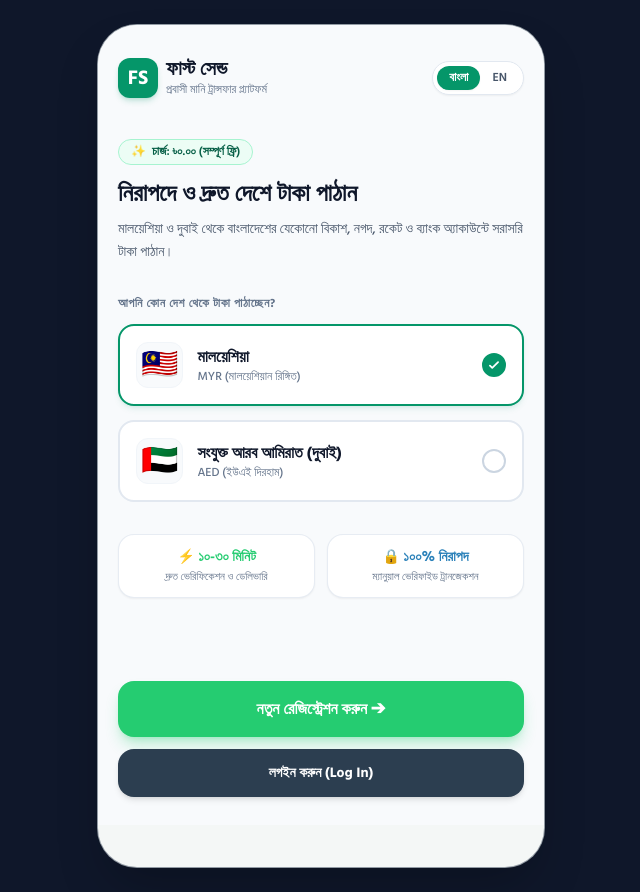
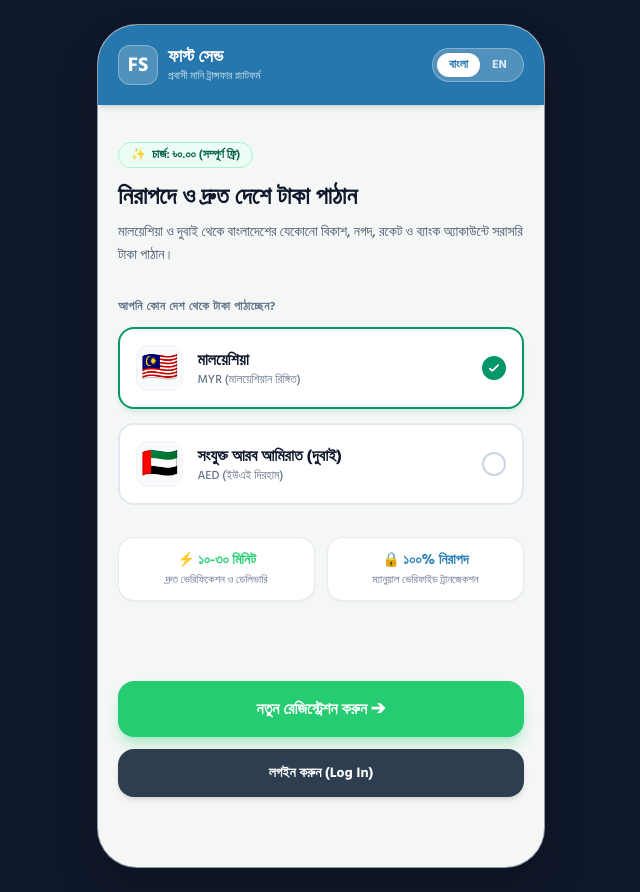
Before and after one commit to shantobfm-create/fast-send, a React (Vite) app in the folder hybrid-app/: page / in a window 1280 px wide. Shown: the whole page, without its empty margins (319-959 px from the left). Built offline with nearby package versions, Linux system fonts and the light colour scheme; no server answers.

Commit message:
Fast Send Full Platform Release (Docker, Backend, App, Admin)

```diff
--- a/hybrid-app/public/sw.js
+++ b/hybrid-app/public/sw.js
@@ -1,5 +1,5 @@
 // Fast Send Service Worker
-const CACHE_NAME = 'fast-send-cache-v1';
+const CACHE_NAME = 'fast-send-cache-v2';
 
 self.addEventListener('install', (event) => {
   self.skipWaiting();
--- a/hybrid-app/src/pages/OnboardingScreen.jsx
+++ b/hybrid-app/src/pages/OnboardingScreen.jsx
@@ -15,48 +15,51 @@
   };
 
   return (
-    <div className="min-h-screen bg-slate-50 flex flex-col justify-between p-5 max-w-md mx-auto">
-      {/* Top Header / Brand & Language Toggle */}
-      <div>
-        <div className="flex items-center justify-between pt-3 pb-6">
-          <div className="flex items-center space-x-2">
-            <div className="w-10 h-10 rounded-xl bg-emerald-600 flex items-center justify-center text-white shadow-md shadow-emerald-600/20 font-bold text-xl">
+    <div className="min-h-screen bg-[#F4F7F6] flex flex-col justify-between w-full">
+      {/* Top Header - #2677AD Brand Color */}
+      <div className="bg-[#2677AD] text-white px-5 pt-5 pb-5 flex items-center justify-between shadow-md">
+        <div className="flex items-center space-x-2.5">
+          <div className="w-10 h-10 rounded-xl bg-white/20 backdrop-blur-md border border-white/30 flex items-center justify-center text-white shadow-sm font-black text-xl">
             FS
           </div>
           <div>
-              <h1 className="text-xl font-bold text-slate-900 leading-tight">
+            <h1 className="text-lg font-black text-white leading-tight">
               {t('appName')}
             </h1>
-              <p className="text-xs text-slate-500 font-medium">
+            <p className="text-[11px] text-white/80 font-medium">
               {t('tagline')}
             </p>
           </div>
         </div>
 
         {/* Language Switcher Pill */}
-          <div className="flex items-center bg-white border border-slate-200 rounded-full p-1 shadow-sm">
+        <div className="flex items-center bg-white/20 backdrop-blur-md border border-white/30 rounded-full p-1 shadow-sm">
           <button
             onClick={() => setLanguage('bn')}
-              className={`px-3 py-1 rounded-full text-xs font-semibold transition-all ${
+            className={`px-3 py-1 rounded-full text-xs font-bold transition-all cursor-pointer ${
               language === 'bn'
-                  ? 'bg-emerald-600 text-white shadow-sm'
-                  : 'text-slate-600 hover:text-slate-900'
+                ? 'bg-white text-[#2677AD] shadow-sm'
+                : 'text-white/80 hover:text-white'
             }`}
           >
             বাংলা
           </button>
           <button
             onClick={() => setLanguage('en')}
-              className={`px-3 py-1 rounded-full text-xs font-semibold transition-all ${
+            className={`px-3 py-1 rounded-full text-xs font-bold transition-all cursor-pointer ${
               language === 'en'
-                  ? 'bg-emerald-600 text-white shadow-sm'
-                  : 'text-slate-600 hover:text-slate-900'
+                ? 'bg-white text-[#2677AD] shadow-sm'
+                : 'text-white/80 hover:text-white'
             }`}
           >
             EN
           </button>
         </div>
       </div>
+
+      <div className="p-5 flex-1 flex flex-col justify-between">
+        {/* Main Content */}
+        <div>
 
         {/* Hero Section */}
         <div className="mt-4 mb-8">
@@ -188,5 +191,6 @@
         </button>
       </div>
       </div>
+    </div>
   );
 };
```
Also changed, not shown: 4 other files (tests, documents, lock files or other folders). Lines whose indentation alone changed are shown as unchanged.
